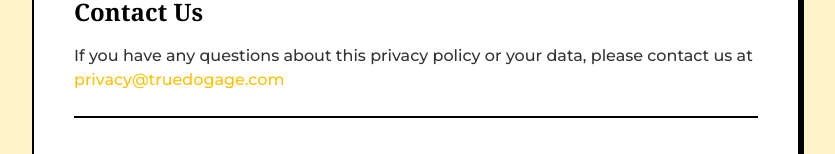
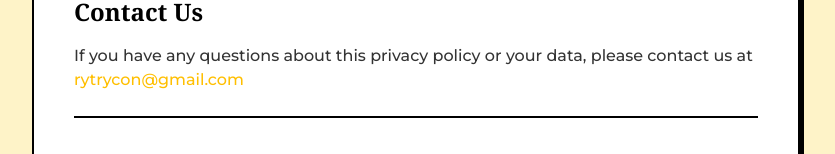
Before and after one commit to baslie/pets-age, a Next.js app: page /en/privacy in a window 1280 px wide. Shown: the part 1862-2016 px from the top of the page, without its empty margins (224-1059 px from the left). Built offline with nearby package versions, Linux system fonts and the light colour scheme; no server answers; what next-yandex-metrica would draw is missing.

Commit message:
chore: update contact email in privacy policy

```diff
--- a/app/[locale]/privacy/page.tsx
+++ b/app/[locale]/privacy/page.tsx
@@ -196,10 +196,10 @@ export default async function PrivacyPage({ params }: Props) {
             <p className="text-foreground/80">
               {t("contact.description")}{" "}
               <a
-                href="mailto:privacy@truedogage.com"
+                href="mailto:rytrycon@gmail.com"
                 className="text-main hover:underline"
               >
-                privacy@truedogage.com
+                rytrycon@gmail.com
               </a>
             </p>
           </section>
```
